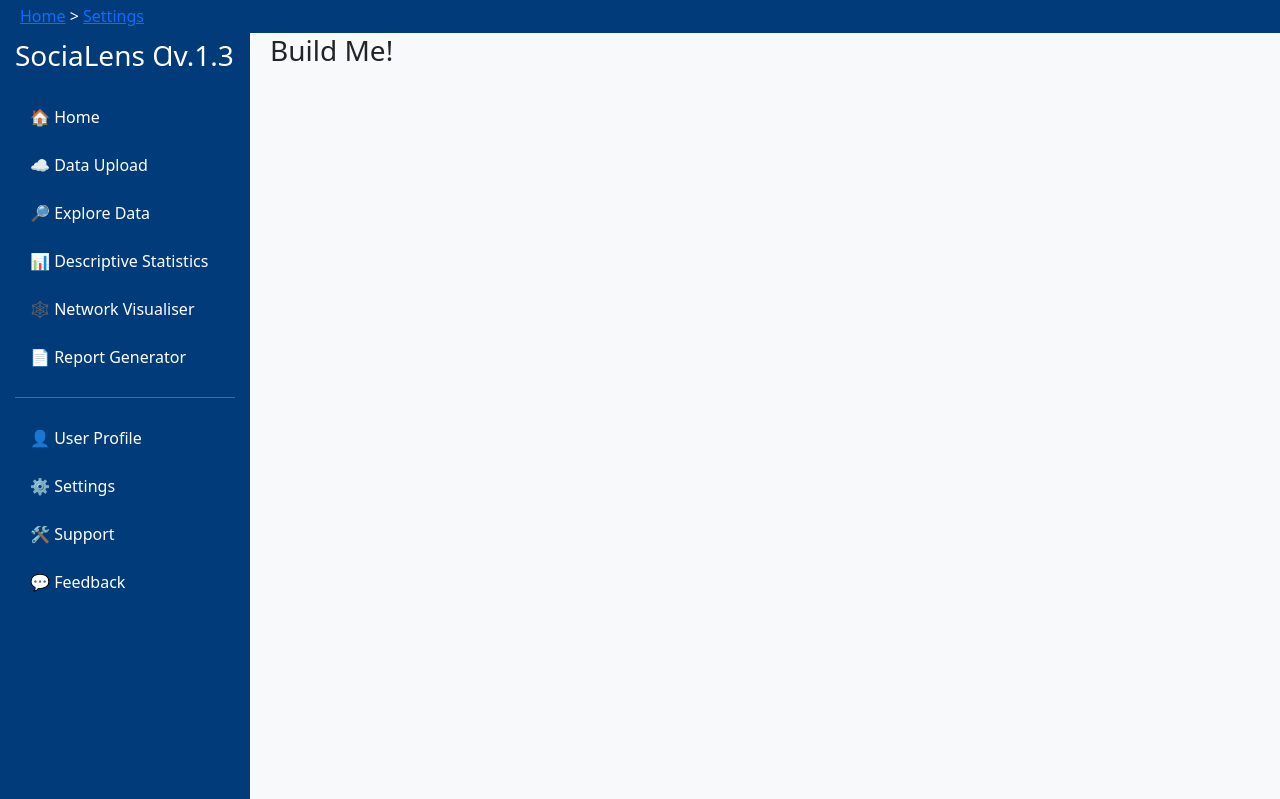
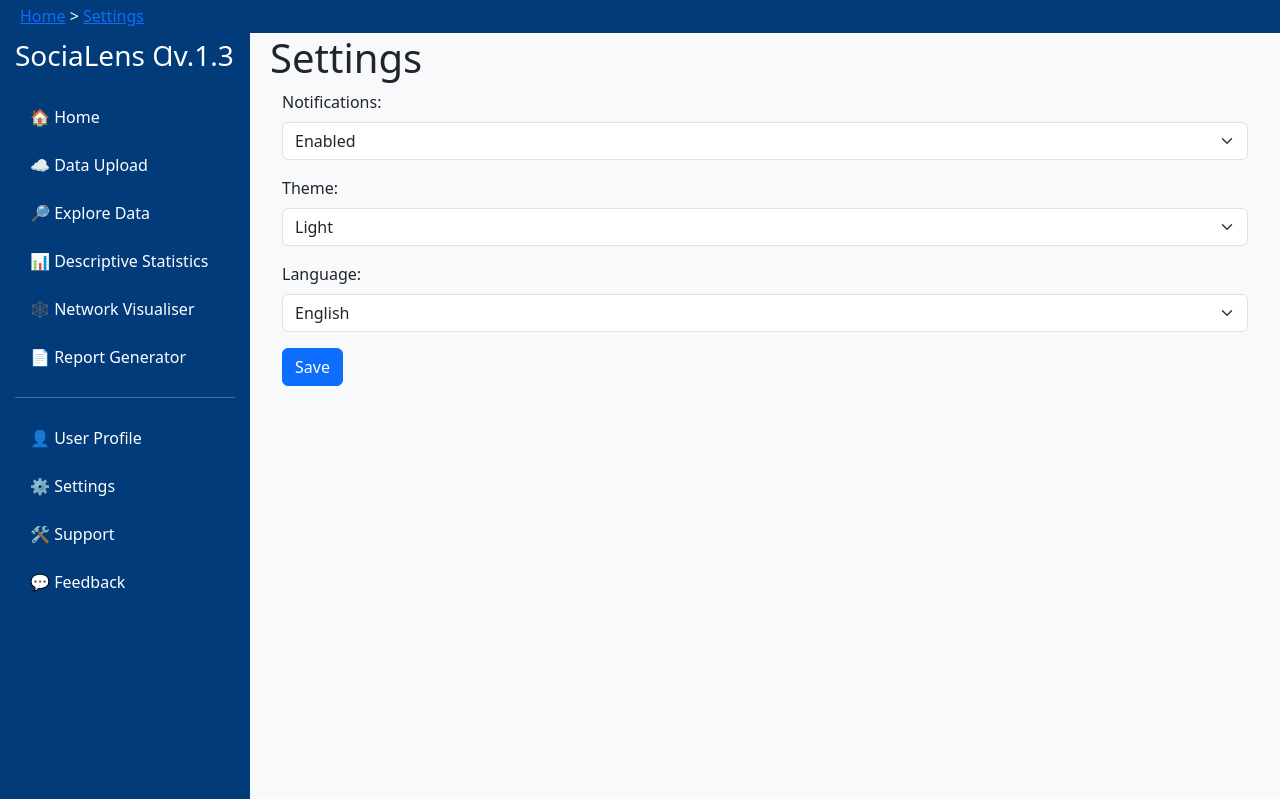
Before and after one commit to sdmsdm7/socialens_sprint1, a Flask app: page /settings in a window 1280 px wide. Shown: the part 1-800 px from the top of the page. Run offline with Flask 3, Linux system fonts and the light colour scheme.

Commit message:
POC pages added
POC Login page, Settings page, Support page, Feedback page added

```diff
--- a/app.py
+++ b/app.py
@@ -138,10 +138,10 @@ def report_generator():
         })
     return render_template('report_generator.html', breadcrumbs=breadcrumbs)
 
-@app.route('/user-profile')
+@app.route('/login')
 def user_profile():
-    breadcrumbs = [("Home", "/"), ("User Profile", "/user-profile")]
-    return render_template('user_profile.html', breadcrumbs=breadcrumbs)
+    breadcrumbs = [("Home", "/"), ("Login", "/login")]
+    return render_template('login.html', breadcrumbs=breadcrumbs)
 
 @app.route('/settings')
 def settings():
--- a/templates/base.html
+++ b/templates/base.html
@@ -163,7 +163,7 @@
             <hr>
         </ul>
         <ul class="nav flex-column">
-            <li class="nav-item"><a href="/user-profile" class="nav-link {{ 'active' if request.path == '/user-profile' else '' }}">👤 User Profile</a></li>
+            <li class="nav-item"><a href="/login" class="nav-link {{ 'active' if request.path == '/login' else '' }}">👤 User Profile</a></li>
             <li class="nav-item"><a href="/settings" class="nav-link {{ 'active' if request.path == '/settings' else '' }}">⚙️ Settings</a></li>
             <li class="nav-item"><a href="/support" class="nav-link {{ 'active' if request.path == '/support' else '' }}">🛠️ Support</a></li>
             <li class="nav-item"><a href="/feedback" class="nav-link {{ 'active' if request.path == '/feedback' else '' }}">💬 Feedback</a></li>
--- a/templates/index.html
+++ b/templates/index.html
@@ -1,9 +1,9 @@
 {% extends "base.html" %}
 
-{% block title %}Data Upload{% endblock %}
+{% block title %}Home{% endblock %}
 
 {% block content %}
-<h3>Home Page</h3>
+<h1>Home Page</h1>
 <p>Welcome to Alpha v1.0</p>
 <h4>⬅ Get started with Data Upload.</h4>
 <p>Jinja provides some utilities for the UI too, like base.html!</p>
--- a/templates/network_visualiser.html
+++ b/templates/network_visualiser.html
@@ -3,5 +3,5 @@
 {% block title %}Data Upload{% endblock %}
 
 {% block content %}
-<h3>Build Me!</h3>
+<h1>Build Me!</h1>
 {% endblock %}
--- a/templates/settings.html
+++ b/templates/settings.html
@@ -3,5 +3,35 @@
 {% block title %}Settings{% endblock %}
 
 {% block content %}
-<h3>Build Me!</h3>
+<h1>Settings</h1>
+<div class="container">
+  <form id="settingsForm">
+    <div class="mb-3">
+      <label for="notifications" class="form-label">Notifications:</label>
+      <select id="notifications" class="form-select">
+        <option value="enabled">Enabled</option>
+        <option value="disabled">Disabled</option>
+      </select>
+    </div>
+
+    <div class="mb-3">
+      <label for="theme" class="form-label">Theme:</label>
+      <select id="theme" class="form-select">
+        <option value="light">Light</option>
+        <option value="dark">Dark</option>
+      </select>
+    </div>
+
+    <div class="mb-3">
+      <label for="language" class="form-label">Language:</label>
+      <select id="language" class="form-select">
+        <option value="english">English</option>
+        <option value="spanish">Spanish</option>
+        <option value="french">French</option>
+      </select>
+    </div>
+
+    <button type="submit" class="btn btn-primary">Save</button>
+  </form>
+</div>
 {% endblock %}
```
Also changed, not shown: templates/feedback.html (+29 -1 lines), templates/login.html (added, +26 -0 lines), templates/support.html (+11 -1 lines), 2 other files.
